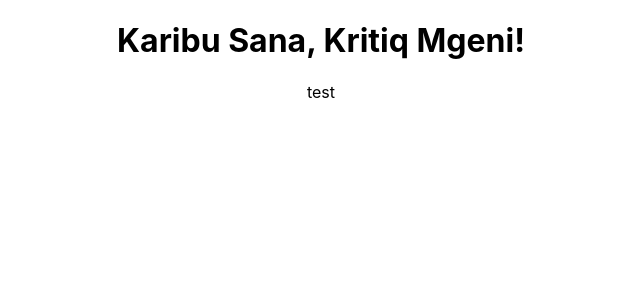
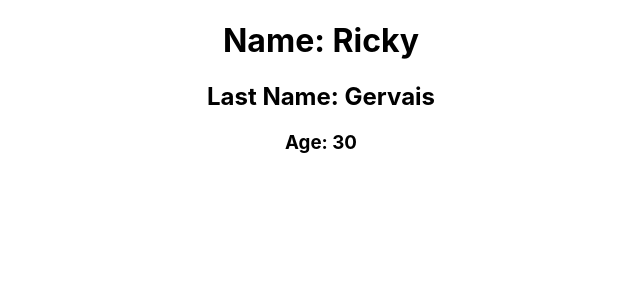
Before and after one commit to SuleMwanzia/kritiq, a React (Create React App) app: page / in a window 1280 px wide. Shown: the top 300 px of the page, without its empty margins (319-959 px from the left). Built offline with nearby package versions, Linux system fonts and the light colour scheme.

Commit message:
Exploring props & fragments Fragments let you group a list of children without adding extra nodes to the DOM.

```diff
--- a/src/App.js
+++ b/src/App.js
@@ -1,20 +1,21 @@
 
 import './App.css';
 
+const Person = (props) => {
+  return(
+    <>
+<h1>Name: {props.name}</h1>
+<h2>Last Name: {props.lastName}</h2>
+<h3>Age: {props.age}</h3>
+</>
+  )
+}
+
 const App =() => {
-  const name = 'Rama';
-  const isNameShowing = false;
+
   return (
     <div className="App">
-      <h1>Karibu Sana, Kritiq {isNameShowing ? name : 'Mgeni'}!</h1>
-      {name ? (
-        <>
-        test
-
-        </>
-      ) : (
-        test
-      )}
+      <Person name= {'Ricky'} lastName={'Gervais'} age={30}/>
     </div>
   );
 }
```
